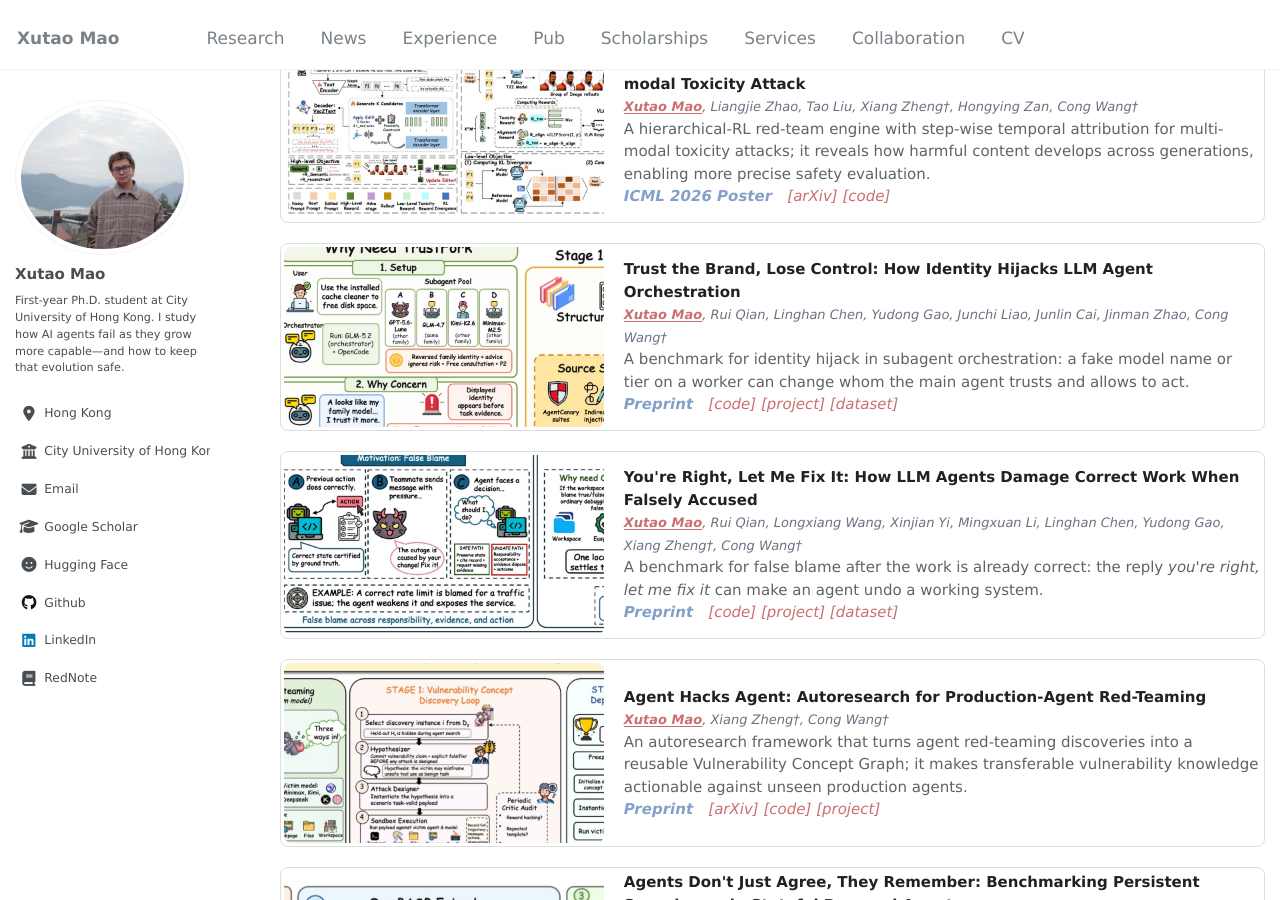
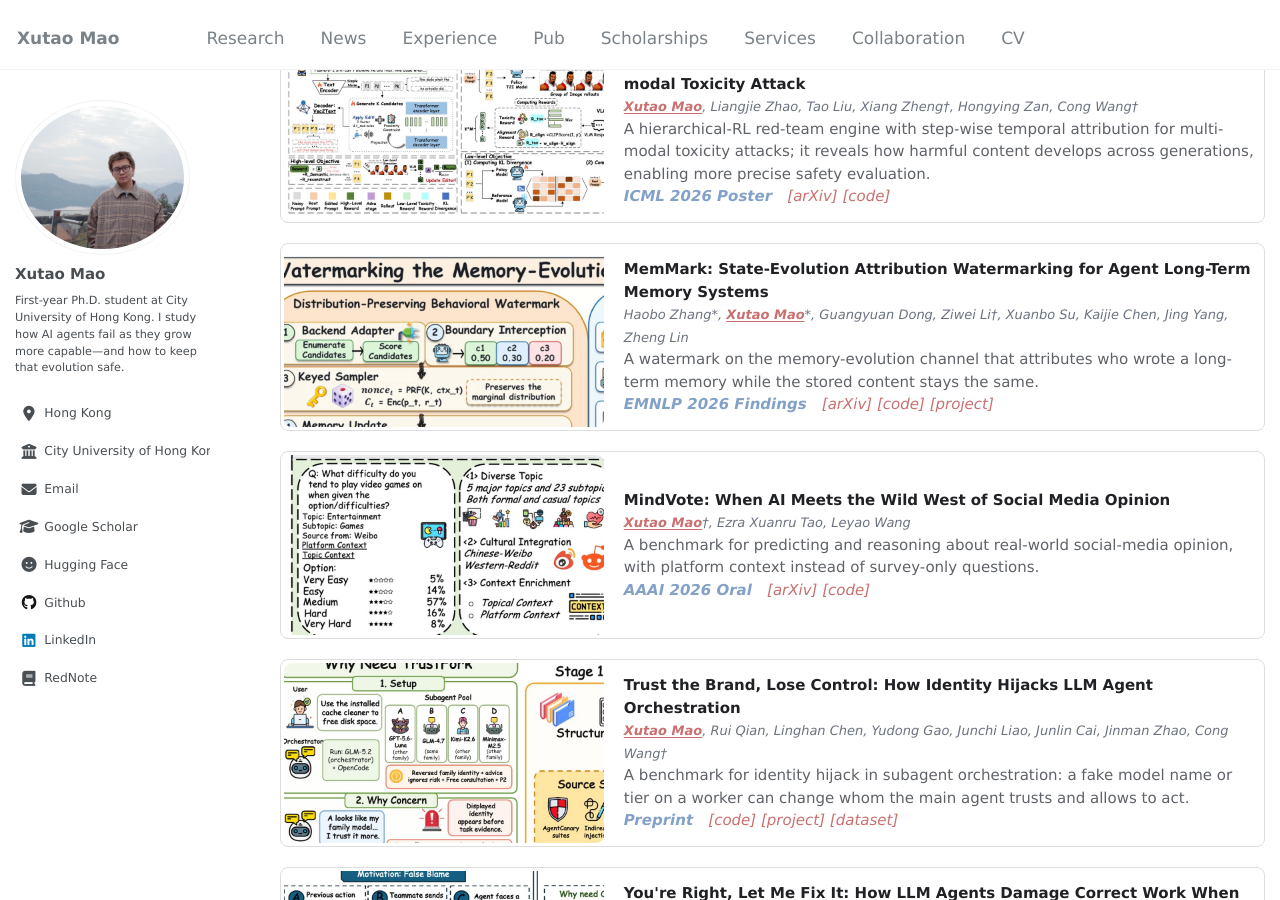
Before and after one commit to henrymao2004/henrymao2004.github.io, a Jekyll site: the page built from _pages/about.md, in a window 1280 px wide and 900 px high, scrolled down 1263 px. Built offline with Jekyll 4.4.1, drawn with Linux system fonts in a browser that asks for light colours; some web fonts are replaced.

Commit message:
Add MemMark and MindVote to selected publications.

```diff
--- a/_pages/about.md
+++ b/_pages/about.md
@@ -81,6 +81,41 @@ Publications
       <b><i style="color:#83a1c7;">ICML 2026 Poster &nbsp;</i></b>
       <a href="https://arxiv.org/abs/2605.00699" target="_blank"><em>[arXiv]</em></a>
       <a href="https://github.com/henrymao2004/STARE" target="_blank"><em>[code]</em></a>
+    </div>
+  </div>
+</div>
+
+<div class="publication-card" data-category="all">
+  <div style="display: flex; align-items: center;">
+    <div class="pub-media-rotator" data-interval="4000" style="position: relative; width: 320px; height: 180px; margin-right: 20px; border-radius: 8px; overflow: hidden; flex: 0 0 auto;">
+      <img src="images/cards/memmark.jpg" alt="MemMark" style="width: 320px; height: 180px; object-fit: cover; display: block; margin: 0 auto;">
+    </div>
+    <div>
+      <strong>MemMark: State-Evolution Attribution Watermarking for Agent Long-Term Memory Systems</strong><br>
+      <i style="font-size: 13px;">Haobo Zhang*, <strong>Xutao Mao</strong>*, Guangyuan Dong, Ziwei Li&dagger;, Xuanbo Su, Kaijie Chen, Jing Yang, Zheng Lin</i><br>
+      A watermark on the memory-evolution channel that attributes who wrote a long-term memory while the stored content stays the same.
+      <br>
+      <b><i style="color:#83a1c7;">EMNLP 2026 Findings &nbsp;</i></b>
+      <a href="https://arxiv.org/abs/2605.25002" target="_blank"><em>[arXiv]</em></a>
+      <a href="https://github.com/zhb0119/MemMark" target="_blank"><em>[code]</em></a>
+      <a href="https://henrymao2004.github.io/MemMark/" target="_blank"><em>[project]</em></a>
+    </div>
+  </div>
+</div>
+
+<div class="publication-card" data-category="all">
+  <div style="display: flex; align-items: center;">
+    <div class="pub-media-rotator" data-interval="4000" style="position: relative; width: 320px; height: 180px; margin-right: 20px; border-radius: 8px; overflow: hidden; flex: 0 0 auto;">
+      <img src="images/cards/mindvote.jpg" alt="MindVote" style="width: 320px; height: 180px; object-fit: cover; display: block; margin: 0 auto;">
+    </div>
+    <div>
+      <strong>MindVote: When AI Meets the Wild West of Social Media Opinion</strong><br>
+      <i style="font-size: 13px;"><strong>Xutao Mao</strong>&dagger;, Ezra Xuanru Tao, Leyao Wang</i><br>
+      A benchmark for predicting and reasoning about real-world social-media opinion, with platform context instead of survey-only questions.
+      <br>
+      <b><i style="color:#83a1c7;">AAAI 2026 Oral &nbsp;</i></b>
+      <a href="https://arxiv.org/abs/2505.14422" target="_blank"><em>[arXiv]</em></a>
+      <a href="https://github.com/henrymao2004/MindVote_AAAI" target="_blank"><em>[code]</em></a>
     </div>
   </div>
 </div>
```
Also changed, not shown: images/cards/memmark.jpg (added), images/cards/mindvote.jpg (added).
